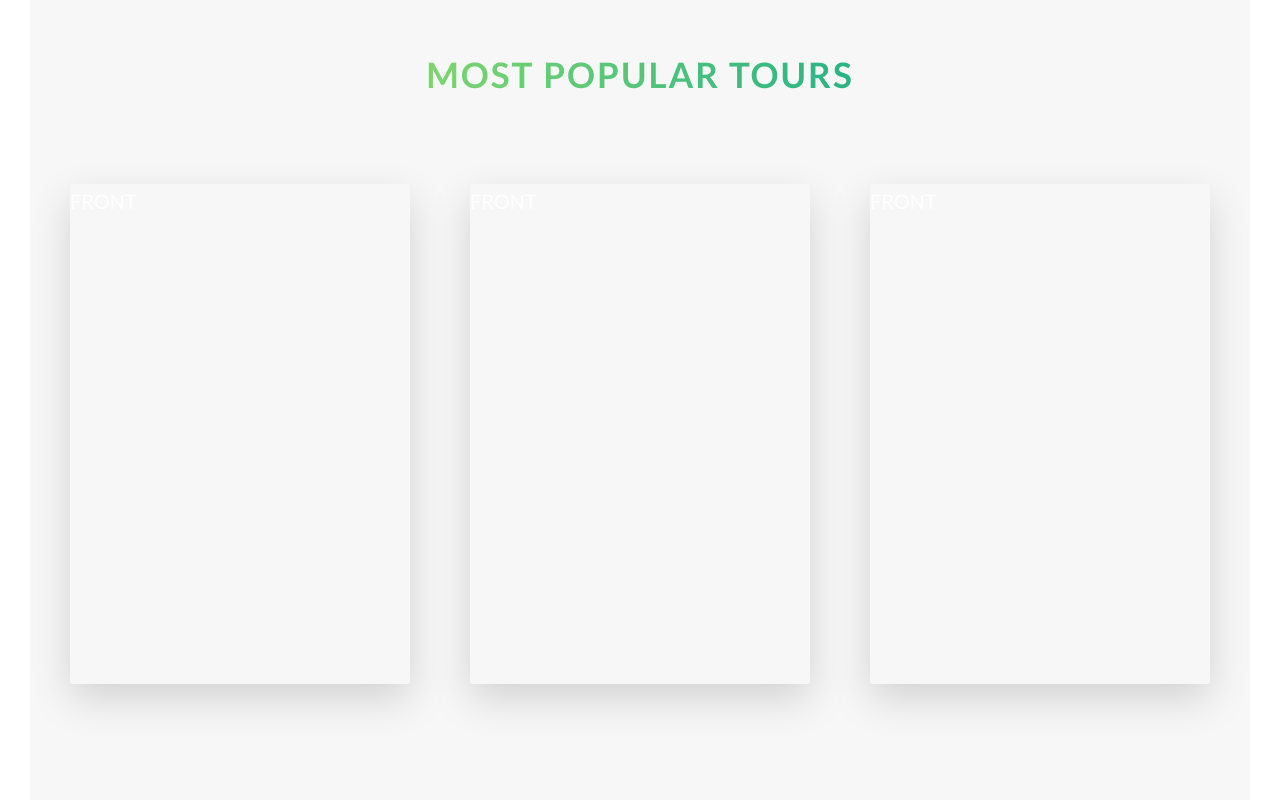
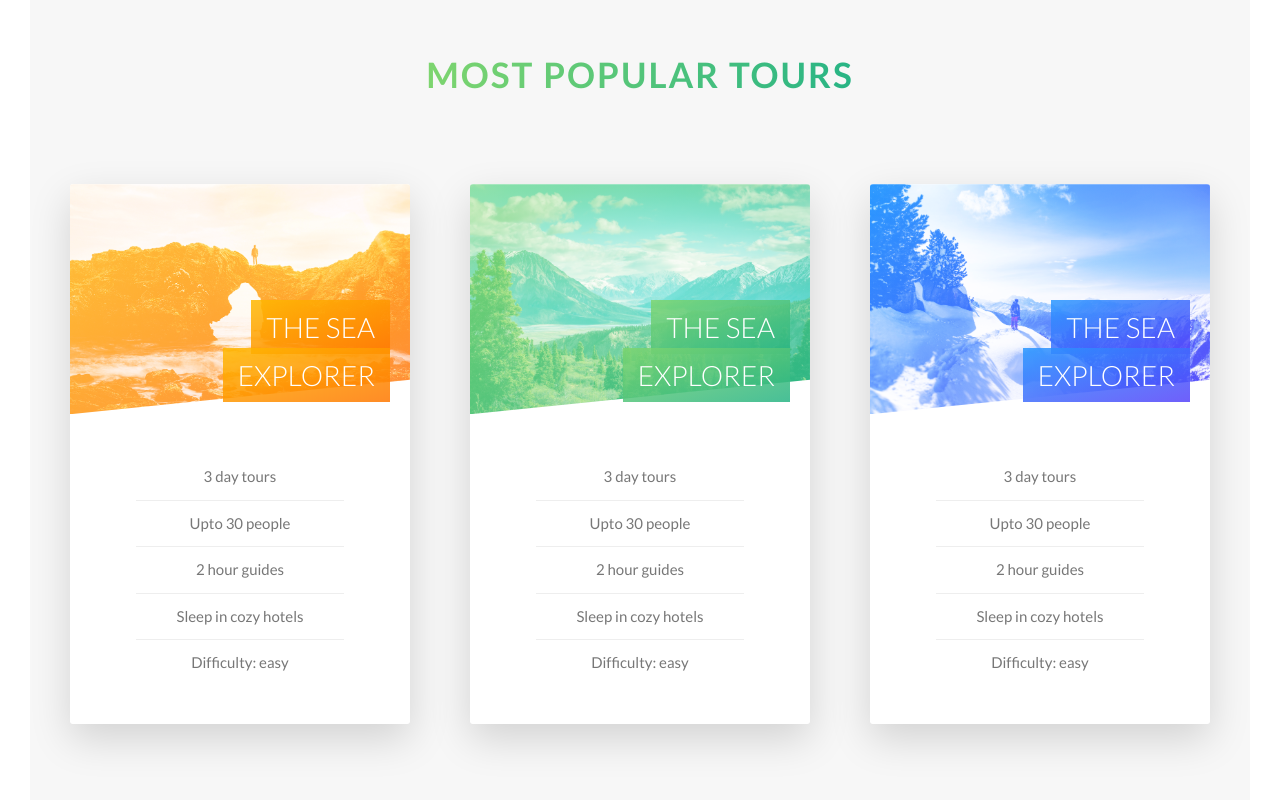
Before and after one commit to VisheshSingh/natours, a website: page index.html in a window 1280 px wide. Shown: the part 2265-3065 px from the top of the page. Drawn offline with Linux system fonts and the light colour scheme.

Commit message:
Tours section img, heading and detail

```diff
--- a/index.html
+++ b/index.html
@@ -145,7 +145,23 @@
           <div class="col-1-of-3">
             <div class="card">
               <div class="card__side card__side--front">
-                FRONT
+                <div class="card__picture card__picture--1">
+                  &nbsp;
+                </div>
+                <h4 class="card__heading">
+                  <span class="card__heading-span card__heading-span--1"
+                    >the sea explorer</span
+                  >
+                </h4>
+                <div class="card__detail">
+                  <ul>
+                    <li>3 day tours</li>
+                    <li>Upto 30 people</li>
+                    <li>2 hour guides</li>
+                    <li>Sleep in cozy hotels</li>
+                    <li>Difficulty: easy</li>
+                  </ul>
+                </div>
               </div>
               <div class="card__side card__side--back card__side--back-1">
                 BACK
@@ -155,7 +171,23 @@
           <div class="col-1-of-3">
             <div class="card">
               <div class="card__side card__side--front">
-                FRONT
+                <div class="card__picture card__picture--2">
+                  &nbsp;
+                </div>
+                <h4 class="card__heading">
+                  <span class="card__heading-span card__heading-span--2"
+                    >the sea explorer</span
+                  >
+                </h4>
+                <div class="card__detail">
+                  <ul>
+                    <li>3 day tours</li>
+                    <li>Upto 30 people</li>
+                    <li>2 hour guides</li>
+                    <li>Sleep in cozy hotels</li>
+                    <li>Difficulty: easy</li>
+                  </ul>
+                </div>
               </div>
               <div class="card__side card__side--back card__side--back-2">
                 BACK
@@ -165,7 +197,23 @@
           <div class="col-1-of-3">
             <div class="card">
               <div class="card__side card__side--front">
-                FRONT
+                <div class="card__picture card__picture--3">
+                  &nbsp;
+                </div>
+                <h4 class="card__heading">
+                  <span class="card__heading-span card__heading-span--3"
+                    >the sea explorer</span
+                  >
+                </h4>
+                <div class="card__detail">
+                  <ul>
+                    <li>3 day tours</li>
+                    <li>Upto 30 people</li>
+                    <li>2 hour guides</li>
+                    <li>Sleep in cozy hotels</li>
+                    <li>Difficulty: easy</li>
+                  </ul>
+                </div>
               </div>
               <div class="card__side card__side--back card__side--back-3">
                 BACK
--- a/sass/components/_card.scss
+++ b/sass/components/_card.scss
@@ -1,23 +1,24 @@
 .card {
+  // FUNCTIONALITY
   perspective: 150rem;
   -moz-perspective: 150rem;
   position: relative;
-  height: 50rem;
+  height: 54rem;
 
   &__side {
-    font-size: 2rem;
-    color: #fff;
-    height: 50rem;
+    height: 54rem;
     transition: all 0.8s ease;
     position: absolute;
     top: 0;
     left: 0;
     width: 100%;
     backface-visibility: hidden;
+    overflow: hidden;
     border-radius: 3px;
     box-shadow: 0 1.5rem 4rem rgba($color-black, 0.15);
 
     &--front {
+      background-color: $color-white;
     }
 
     &--back {
@@ -50,9 +51,106 @@
   }
 
   &:hover &__side--front {
-    transform: rotateY(180deg);
+    transform: rotateY(-180deg);
   }
   &:hover &__side--back {
     transform: rotateY(0deg);
   }
+
+  // FRONT PANEL
+  &__picture {
+    background-size: cover;
+    height: 23rem;
+    background-blend-mode: screen;
+    -webkit-clip-path: polygon(0 0, 100% 0, 100% 85%, 0 100%);
+    clip-path: polygon(0 0, 100% 0, 100% 85%, 0 100%);
+
+    &--1 {
+      background-image: linear-gradient(
+          to right bottom,
+          $color-secondary-light,
+          $color-secondary-dark
+        ),
+        url("../img/nat-5.jpg");
+    }
+
+    &--2 {
+      background-image: linear-gradient(
+          to right bottom,
+          $color-primary-light,
+          $color-primary-dark
+        ),
+        url("../img/nat-6.jpg");
+    }
+
+    &--3 {
+      background-image: linear-gradient(
+          to right bottom,
+          $color-tertiary-light,
+          $color-tertiary-dark
+        ),
+        url("../img/nat-7.jpg");
+    }
+  }
+
+  &__heading {
+    font-size: 2.8rem;
+    font-weight: 300;
+    text-transform: uppercase;
+    color: $color-white;
+    text-align: right;
+    position: absolute;
+    top: 12rem;
+    right: 2rem;
+    width: 75%;
+  }
+
+  &__heading-span {
+    padding: 1rem 1.5rem;
+    -webkit-box-decoration-break: clone;
+    box-decoration-break: clone;
+    &--1 {
+      background-image: linear-gradient(
+        to right bottom,
+        rgba($color-secondary-light, 0.85),
+        rgba($color-secondary-dark, 0.85)
+      );
+    }
+
+    &--2 {
+      background-image: linear-gradient(
+        to right bottom,
+        rgba($color-primary-light, 0.85),
+        rgba($color-primary-dark, 0.85)
+      );
+    }
+
+    &--3 {
+      background-image: linear-gradient(
+        to right bottom,
+        rgba($color-tertiary-light, 0.85),
+        rgba($color-tertiary-dark, 0.85)
+      );
+    }
+  }
+
+  &__detail {
+    padding: 4rem;
+
+    ul {
+      list-style: none;
+      width: 80%;
+      margin: 0 auto;
+
+      li {
+        text-align: center;
+        font-size: 1.5rem;
+        padding: 1rem;
+
+        &:not(:last-child) {
+          border-bottom: 1px solid $color-lightgrey;
+        }
+      }
+    }
+  }
 }
```
Also changed, not shown: css/style.css.
